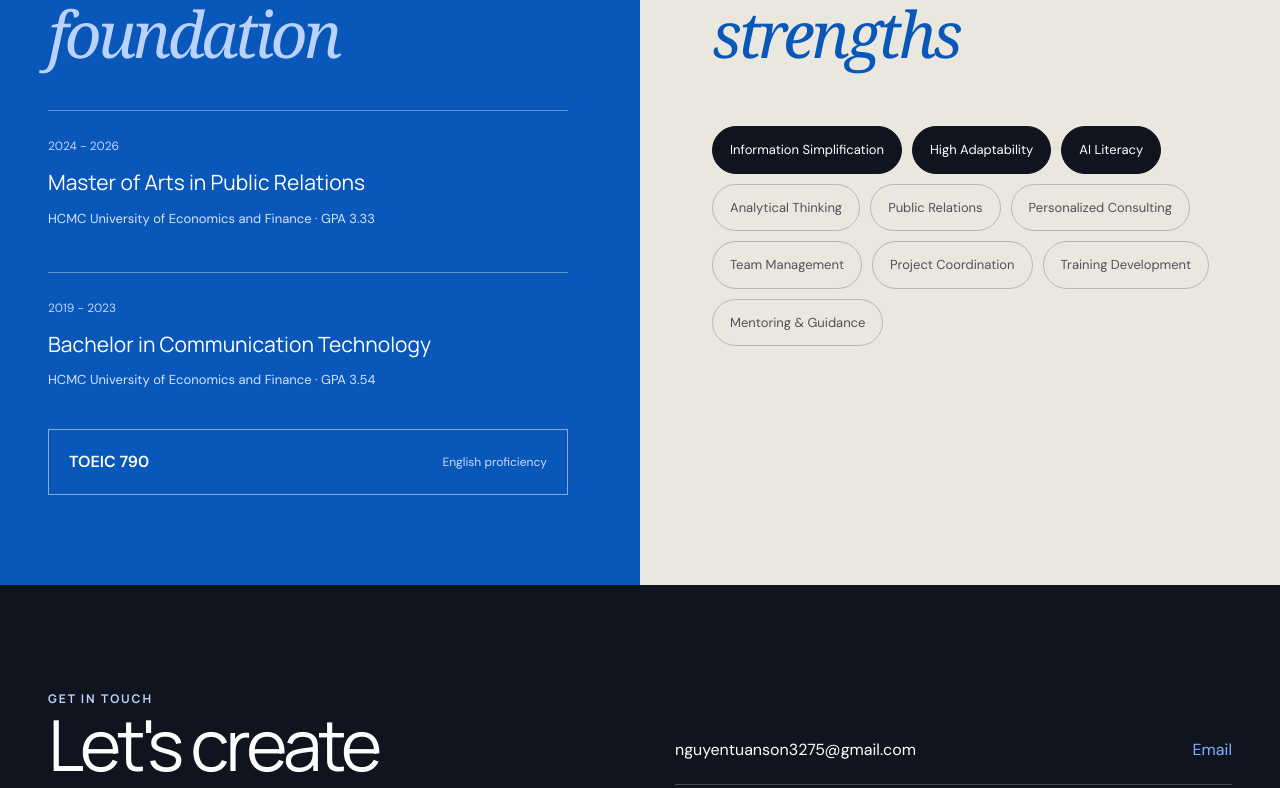
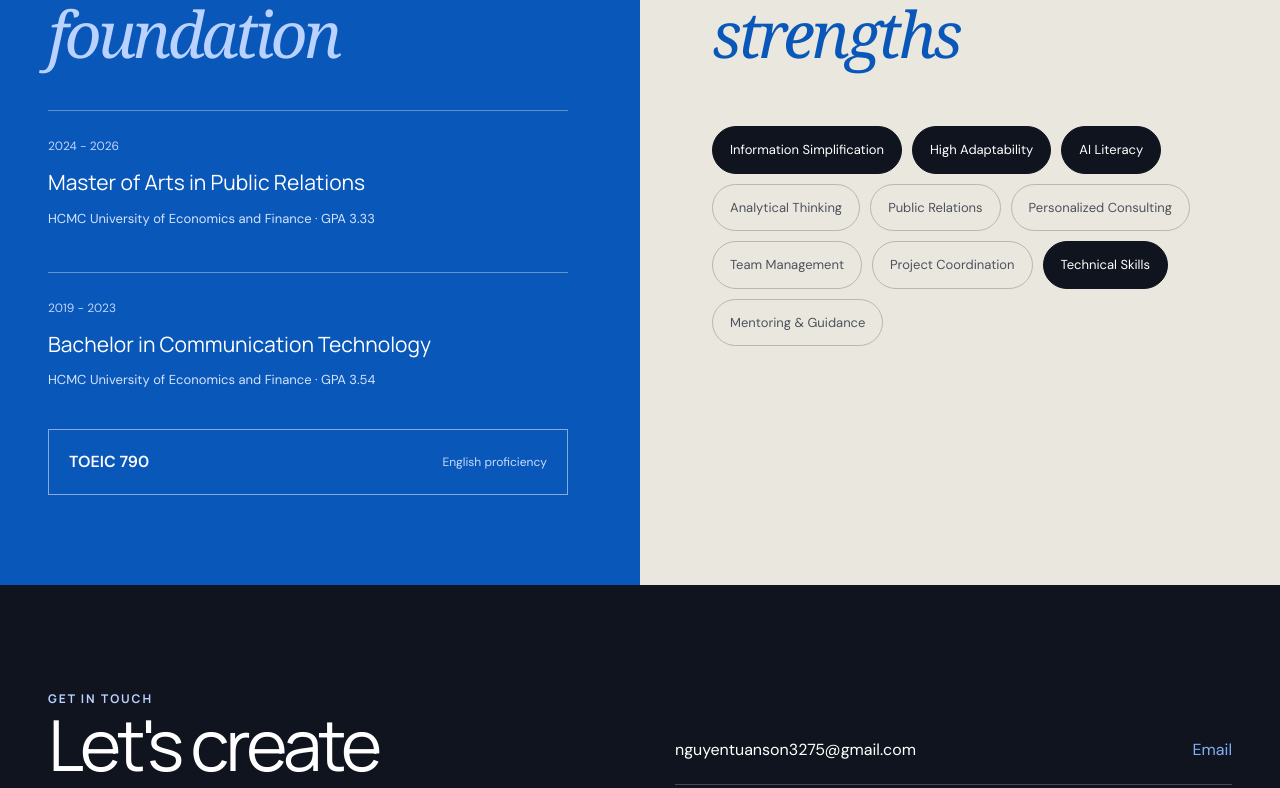
Before and after one commit to lightseekers3275-art/nguyen-tuan-son-cv, a Next.js app: page / in a window 1280 px wide. Shown: the part 3100-3888 px from the top of the page. Built offline with nearby package versions, Linux system fonts and the light colour scheme.

Commit message:
Add highlighted Technical Skills expertise

```diff
--- a/app/page.tsx
+++ b/app/page.tsx
@@ -43,7 +43,7 @@ const skills = [
   "Personalized Consulting",
   "Team Management",
   "Project Coordination",
-  "Training Development",
+  "Technical Skills",
   "Mentoring & Guidance",
 ];
 
@@ -150,7 +150,14 @@ export default function Home() {
           <p className="sectionLabel">04 / Expertise</p>
           <h2>Skills &<br /><em>strengths</em></h2>
           <div className="skillCloud">
-            {skills.map((skill, index) => <span className={index < 3 ? "featured" : ""} key={skill}>{skill}</span>)}
+            {skills.map((skill, index) => (
+              <span
+                className={index < 3 || skill === "Technical Skills" ? "featured" : ""}
+                key={skill}
+              >
+                {skill}
+              </span>
+            ))}
           </div>
         </div>
       </section>
```
